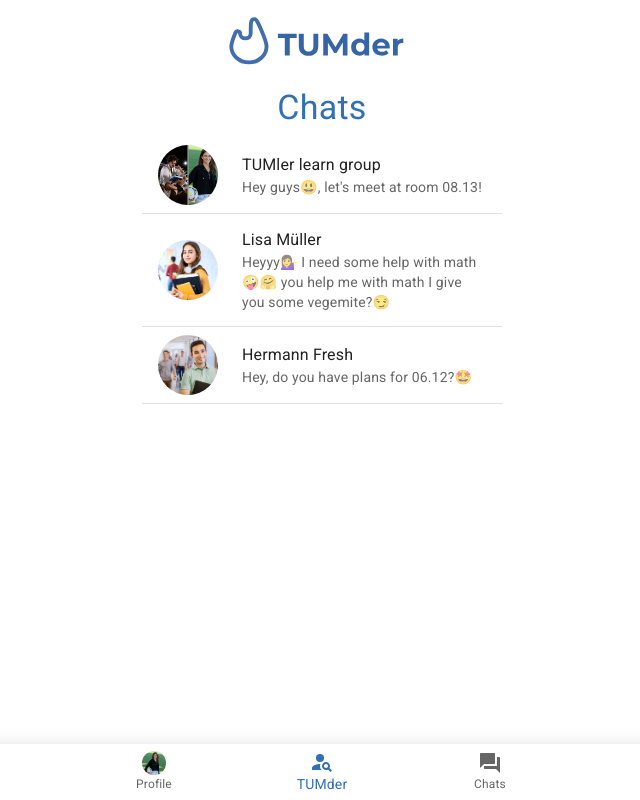
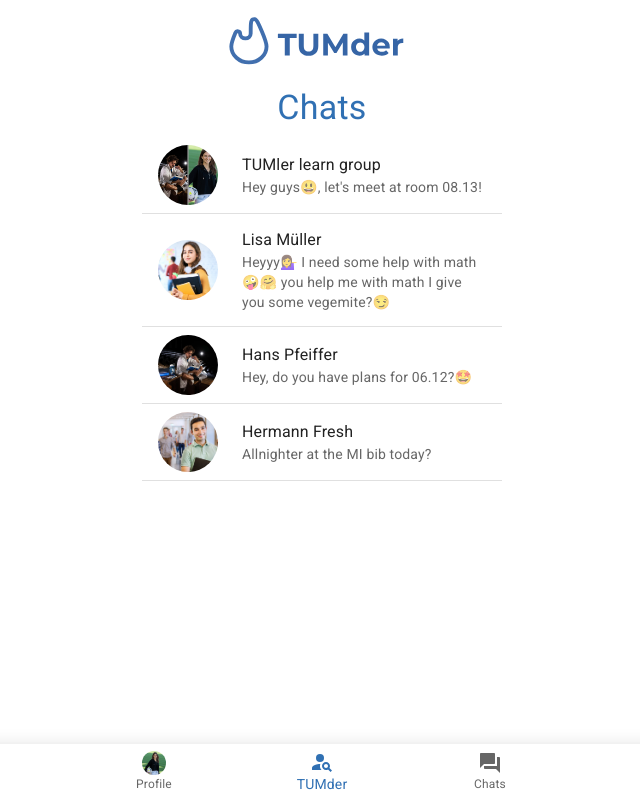
Before and after one commit to AleMer97/TUMder, a React (Create React App) app in the folder create-react-app/: page /chats in a window 1280 px wide. Shown: the whole page, without its empty margins (318-958 px from the left). Built offline with nearby package versions, Linux system fonts and the light colour scheme.

Commit message:
pfeiffer
chatupdate

```diff
--- a/create-react-app/src/data.js
+++ b/create-react-app/src/data.js
@@ -111,8 +111,13 @@ export const chats = [
     image: chatStudents[4].image,
   },
   {
+    name: "Hans Pfeiffer",
+    display: "Hey, do you have plans for 06.12?🤩",
+    image: chatStudents[2].image,
+  },
+  {
     name: "Hermann Fresh",
-    display: "Hey, do you have plans for 06.12?🤩",
+    display: "Allnighter at the MI bib today?",
     image: chatStudents[1].image,
   },
 ];
```
